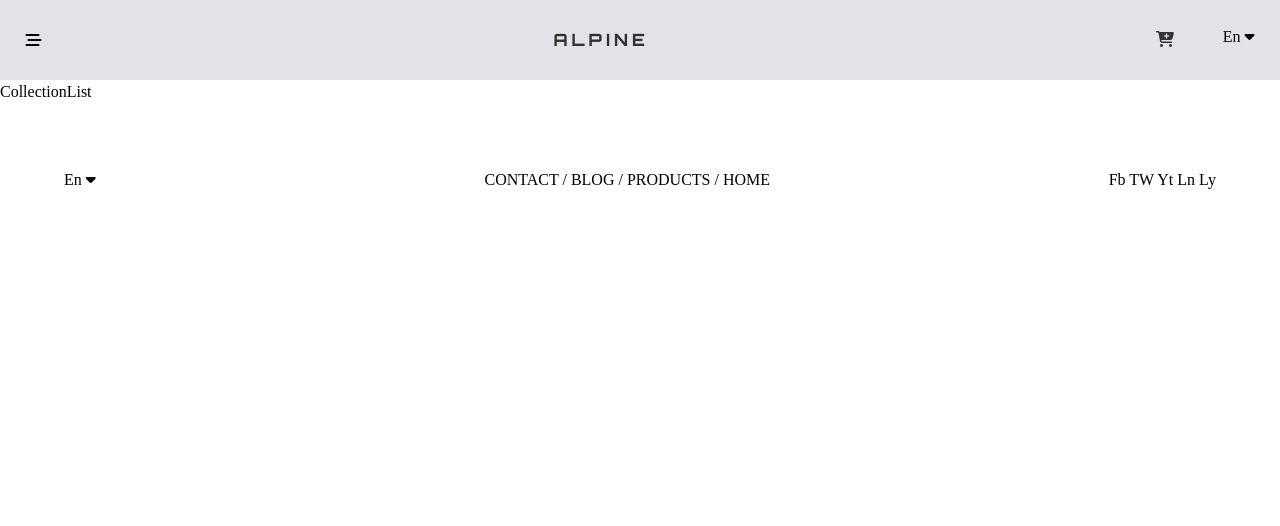
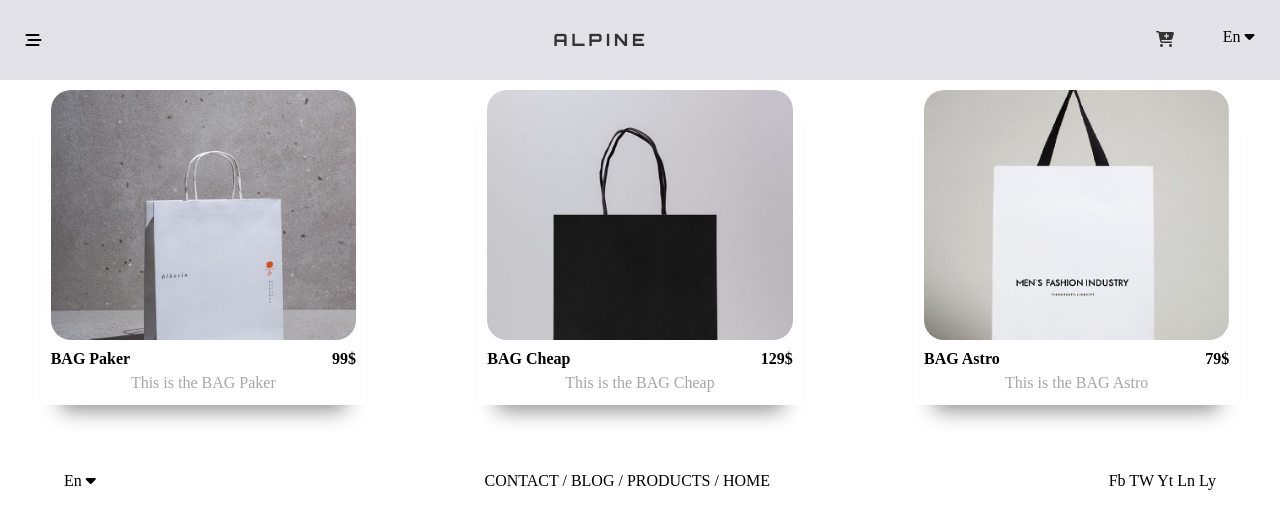
Before and after one commit to havancanh2003/MyShop, a React (Create React App) app: page /collection/collection1 in a window 1280 px wide. Shown: the top 526 px of the page. Built offline with nearby package versions, Linux system fonts and the light colour scheme.

Commit message:
cart fix

```diff
--- /dev/null
+++ b/src/components/CollectionList/CollectionList.module.scss
@@ -0,0 +1,5 @@
+.list{
+    display: grid;
+    grid-template-columns: 1fr 1fr 1fr;
+    grid-gap: 3rem;
+}
--- a/src/components/CollectionList/index.js
+++ b/src/components/CollectionList/index.js
@@ -1,13 +1,33 @@
 import React from "react";
+import { Link } from "react-router-dom";
 import { useParams } from "react-router";
-// import Product from './../Product';
-import { collections } from "../../data";
+import Product from "./../Product";
+import { products } from "../../data";
+import classNames from "classnames/bind";
+import styles from "./CollectionList.module.scss";
+// import ProductList from './../../pages/ProductList/index';
+
+const cx = classNames.bind(styles);
 
 const CollectionList = () => {
   const params = useParams();
-  console.log(params);
-
-  return <div>CollectionList</div>;
+  console.log(params.id);
+  const newArray = products.filter((object) => {
+    return object.foreign_key === params.id;
+  });
+  console.log(newArray);
+  return (
+    <div className={cx("list")}>
+      {newArray.map((product) => (
+        <Link
+          style={{ textDecoration: "none" }}
+          to={"/productList/detail/" + product.id}
+        >
+          <Product key={product.id} item={product} />
+        </Link>
+      ))}
+    </div>
+  );
 };
 
 export default CollectionList;
--- a/src/components/Product/index.js
+++ b/src/components/Product/index.js
@@ -1,14 +1,14 @@
-import { Link } from "react-router-dom";
+// import { Link } from "react-router-dom";
 import classNames from "classnames/bind";
 import styles from "./Product.module.scss";
 
 const cx = classNames.bind(styles);
 
 function Product(props) {
-  const { id, src, name, price } = props.item;
+  const { src, name, price } = props.item;
   console.log(props.item);
   return (
-    <Link style={{ textDecoration: "none" }} to={"detail/" + id}>
+    // <Link style={{ textDecoration: "none" }} to={"detail/" + id}>
     <div className={cx("product")}>
       <img src={src} alt="" />
       <div className={cx("about_product")}>
@@ -17,7 +17,7 @@ function Product(props) {
       </div>
       <span className={cx("des")}>This is the {name}</span>
     </div>
-    </Link>
+    // </Link>
   );
 }
 
--- a/src/data/index.js
+++ b/src/data/index.js
@@ -103,18 +103,21 @@ const collections = [
 ];
 const collectionBagS = [
   {
+    foreign_key: "collection1",
     id: "collectionBag1",
     name: "BAG Paker",
     price: "99",
     src: itemcollection1,
   },
   {
+    foreign_key: "collection1",
     id: "collectionBag2",
     name: "BAG Cheap",
     price: "129",
     src: itemcollection2,
   },
   {
+    foreign_key: "collection1",
     id: "collectionBag3",
     name: "BAG Astro",
     price: "79",
@@ -124,18 +127,21 @@ const collectionBagS = [
 
 const collectionTee = [
   {
+    foreign_key: "collection2",
     id: "collectionTee1",
     name: "TEE Paker",
     price: "99",
     src: itemcollection4,
   },
   {
+    foreign_key: "collection2",
     id: "collectionTee2",
     name: "TEE Arvl",
     price: "99",
     src: itemcollection5,
   },
   {
+    foreign_key: "collection2",
     id: "collectionTee3",
     name: "TEE Big",
     price: "99",
@@ -145,18 +151,21 @@ const collectionTee = [
 
 const collectionShoes = [
   {
+    foreign_key: "collection3",
     id: "collectionShoes1",
     name: "SHOES Paker",
     price: "99",
     src: itemcollection7,
   },
   {
+    foreign_key: "collection3",
     id: "collectionShoes2",
     name: "SHOES Paker",
     price: "99",
     src: itemcollection8,
   },
   {
+    foreign_key: "collection3",
     id: "collectionShoes3",
     name: "SHOES Paker",
     price: "99",
--- a/src/pages/Cart/index.js
+++ b/src/pages/Cart/index.js
@@ -5,12 +5,7 @@ import classNames from "classnames/bind";
 import style from "./Cart.module.scss";
 
 const cx = classNames.bind(style);
-// function headleRemove(id) {
-//   let temp_cart = [...cart];
-//   const removeIndex = temp_cart.findIndex((item) => item.id === id);
-//   temp_cart.splice(removeIndex, 1);
-//   setCarts(temp_cart);
-// }
+
 const Cart = () => {
   const { cart, total, setTotal, setCarts } = useContext(Carts);
   const [done, setDone] = useState(false);
@@ -20,15 +15,29 @@ const Cart = () => {
     setCarts([]);
     setDone(true);
   };
-  // function headleRemove(id) {
-  //   let temp_cart = [...cart];
-  //   const removeIndex = temp_cart.findIndex((item) => item.id === id);
-  //   temp_cart.splice(removeIndex, 1);
-  //   setCarts(temp_cart);
-  // }
+
+  const headlePlus = (id) => {
+    // let temp_cart = [...cart];
+    const resultFind = cart.find((pro) => pro.id === id);
+    if (resultFind) {
+      let array2 = [...cart];
+      array2.find((a) => a.id === resultFind.id).quantity += 1;
+      setTotal((total) => total + parseInt(resultFind.price));
+      setCarts(array2);
+    }
+  };
+
+  const headleMinus = (id) => {
+    const resultFind = cart.find((pro) => pro.id === id);
+    if (resultFind && resultFind.quantity > 1) {
+      let array2 = [...cart];
+      array2.find((a) => a.id === resultFind.id).quantity -= 1;
+      setCarts(array2);
+      setTotal((total) => total - parseInt(resultFind.price));
+    }
+  };
+
   const headleRemove = (id) => {
-    // console.log(id);
-
     let temp_cart = [...cart];
     const resultFind = temp_cart.find((pro) => pro.id === id);
     console.log(resultFind);
@@ -57,9 +66,15 @@ const Cart = () => {
               </div>
             </div>
             <div className={cx("center")}>
-              <i className="fa-solid fa-plus"></i>
+              <i
+                onClick={(e) => headlePlus(products.id)}
+                className="fa-solid fa-plus"
+              ></i>
               <span>{products.quantity}</span>
-              <i className="fa-solid fa-minus"></i>
+              <i
+                onClick={(e) => headleMinus(products.id)}
+                className="fa-solid fa-minus"
+              ></i>
             </div>
             <div className={cx("right")}>
               <span>{products.price}$</span>
@@ -70,7 +85,6 @@ const Cart = () => {
             </div>
           </div>
         ))}
-        {/* onChanges={(e) => onAchieven(e, index, i)} */}
       </div>
       {done ? (
         <div className={cx("done")}>
--- a/src/pages/ProductList/index.js
+++ b/src/pages/ProductList/index.js
@@ -1,4 +1,5 @@
 import React from "react";
+import { Link } from "react-router-dom";
 import { products } from "../../data";
 import Product from "../../components/Product";
 import classNames from "classnames/bind";
@@ -12,7 +13,9 @@ const ProductList = () => {
       <h2>All Products</h2>
       <div className={cx("listProducts")}>
         {products.map((item) => (
-          <Product key={item.id} item={item} />
+          <Link style={{ textDecoration: "none" }} to={"detail/" + item.id}>
+            <Product key={item.id} item={item} />
+          </Link>
         ))}
       </div>
     </>
```
Lines whose indentation alone changed are shown as unchanged.
